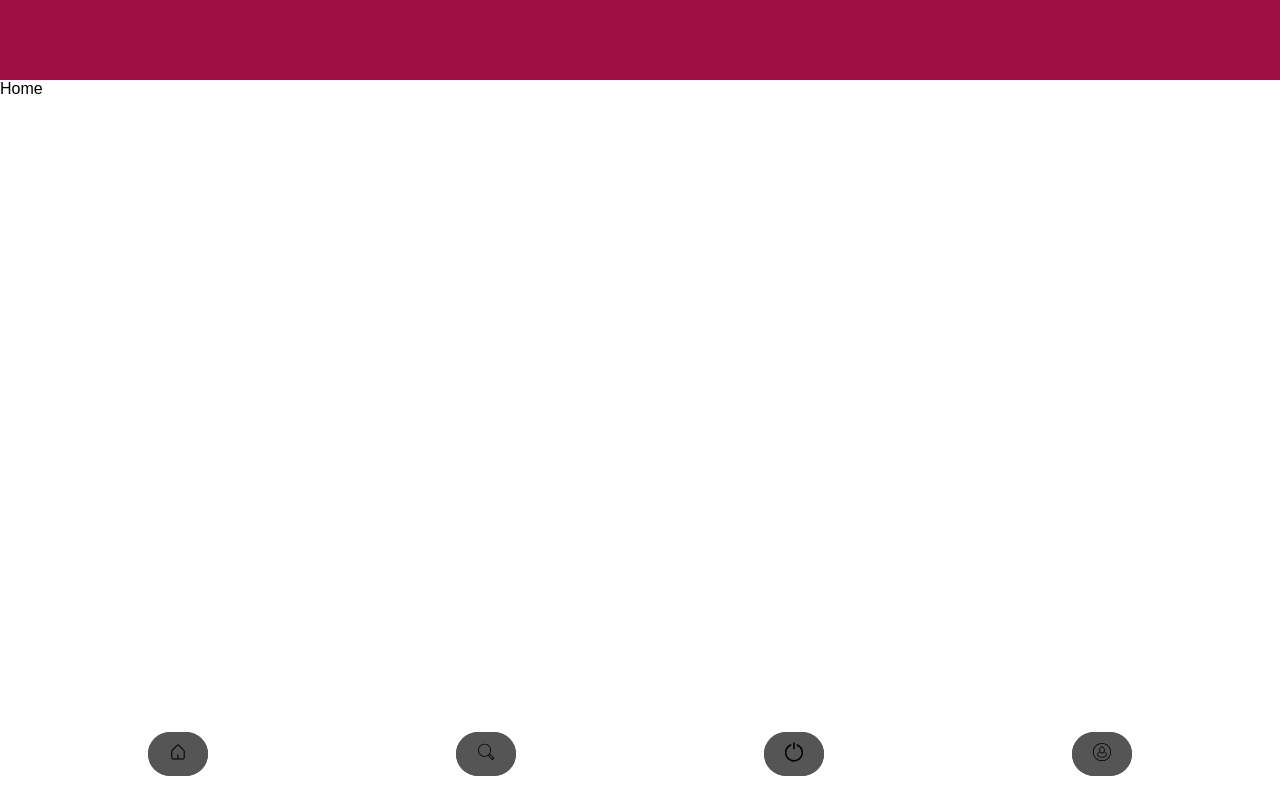
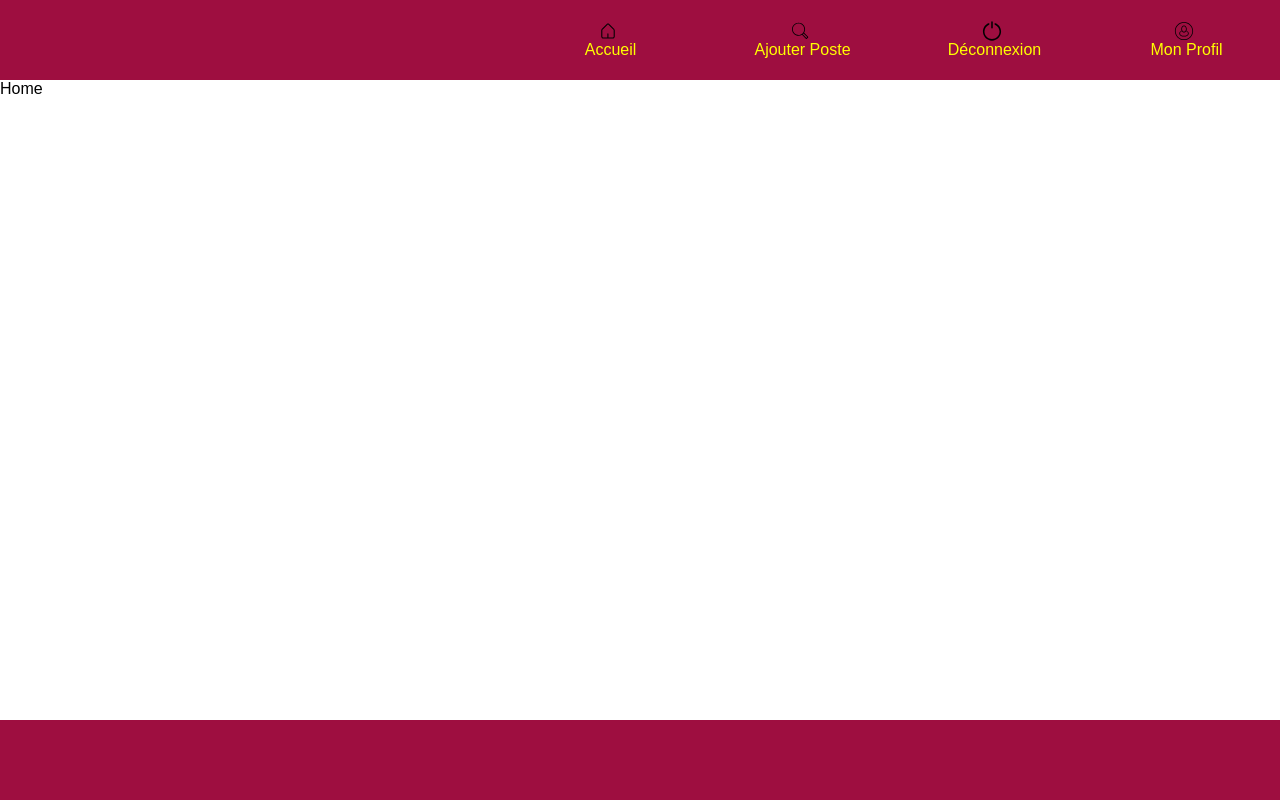
Before and after one commit to DamienCarrere/EVAL-reseau-social, a React (Vite) app: page / in a window 1280 px wide. Built offline with nearby package versions, Linux system fonts and the light colour scheme.

Commit message:
add navbar

```diff
--- a/components/Header&Footer/Footer.jsx
+++ b/components/Header&Footer/Footer.jsx
@@ -1,7 +1,11 @@
-export default function Header() {
+import NavBar from "../Navbar/NavBar";
+import "./Header&Footer.css";
+
+export default function Footer() {
 	return (
-		<header className="footer">
-			<p>© ClapiClap 2025, All Rights Reserved.</p>
-		</header>
+		<footer className="footer">
+			<NavBar />
+			<p id="footerText">© ClapiClap 2025, All Rights Reserved.</p>
+		</footer>
 	);
 }
--- /dev/null
+++ b/components/Header&Footer/Header&Footer.css
@@ -0,0 +1,21 @@
+.header {
+    width: 100%;
+    padding-top: 5rem;
+    background-color: #9e0e40;
+    color: #FFFFB8;
+    text-align: center;
+}
+
+.footer {
+    width: 100%;
+    padding-top: 5rem;
+    background-color: #9e0e40;
+    color: #FFFFB8;
+    text-align: center;
+    position: fixed;
+    bottom: 0;
+}
+
+#footerText {
+    display: none;
+}
--- a/components/Header&Footer/Header.jsx
+++ b/components/Header&Footer/Header.jsx
@@ -1,9 +1,5 @@
-import NavBar from "../Navbar/NavBar";
+import "./Header&Footer.css";
 
 export default function Header() {
-	return (
-		<header className="header">
-			<NavBar />
-		</header>
-	);
+	return <header className="header"></header>;
 }
--- a/components/Navbar/NavBar.jsx
+++ b/components/Navbar/NavBar.jsx
@@ -7,51 +7,35 @@ export default function NavBar() {
 			<ul className="navList">
 				<li className="navItem">
 					<Link to="/">
-						<svg
-							className="svg-icon"
-							viewBox="0 0 20 20"
-							height={20}
-							width={20}
-						>
+						<svg className="svg-icon" viewBox="0 0 20 20">
 							<path d="M15.971,7.708l-4.763-4.712c-0.644-0.644-1.769-0.642-2.41-0.002L3.99,7.755C3.98,7.764,3.972,7.773,3.962,7.783C3.511,8.179,3.253,8.74,3.253,9.338v6.07c0,1.146,0.932,2.078,2.078,2.078h9.338c1.146,0,2.078-0.932,2.078-2.078v-6.07c0-0.529-0.205-1.037-0.57-1.421C16.129,7.83,16.058,7.758,15.971,7.708z M15.68,15.408c0,0.559-0.453,1.012-1.011,1.012h-4.318c0.04-0.076,0.096-0.143,0.096-0.232v-3.311c0-0.295-0.239-0.533-0.533-0.533c-0.295,0-0.534,0.238-0.534,0.533v3.311c0,0.09,0.057,0.156,0.096,0.232H5.331c-0.557,0-1.01-0.453-1.01-1.012v-6.07c0-0.305,0.141-0.591,0.386-0.787c0.039-0.03,0.073-0.066,0.1-0.104L9.55,3.75c0.242-0.239,0.665-0.24,0.906,0.002l4.786,4.735c0.024,0.033,0.053,0.063,0.084,0.09c0.228,0.196,0.354,0.466,0.354,0.76V15.408z" />
 						</svg>
+						<p className="footerHide">Accueil</p>
 					</Link>
 				</li>
 				<li className="navItem">
 					<Link to="/search">
-						<svg
-							className="svg-icon"
-							viewBox="0 0 20 20"
-							height={20}
-							width={20}
-						>
+						<svg className="svg-icon" viewBox="0 0 20 20">
 							<path d="M18.125,15.804l-4.038-4.037c0.675-1.079,1.012-2.308,1.01-3.534C15.089,4.62,12.199,1.75,8.584,1.75C4.815,1.75,1.982,4.726,2,8.286c0.021,3.577,2.908,6.549,6.578,6.549c1.241,0,2.417-0.347,3.44-0.985l4.032,4.026c0.167,0.166,0.43,0.166,0.596,0l1.479-1.478C18.292,16.234,18.292,15.968,18.125,15.804 M8.578,13.99c-3.198,0-5.716-2.593-5.733-5.71c-0.017-3.084,2.438-5.686,5.74-5.686c3.197,0,5.625,2.493,5.64,5.624C14.242,11.548,11.621,13.99,8.578,13.99 M16.349,16.981l-3.637-3.635c0.131-0.11,0.721-0.695,0.876-0.884l3.642,3.639L16.349,16.981z" />
 						</svg>
+						<p className="footerHide">Ajouter Poste</p>
 					</Link>
 				</li>
 				<li className="navItem">
 					<Link to="/disconnect">
-						<svg
-							className="svg-icon"
-							viewBox="0 0 20 20"
-							height={20}
-							width={20}
-						>
+						<svg className="svg-icon" viewBox="0 0 20 20">
 							<path d="M13.53,2.238c-0.389-0.164-0.844,0.017-1.01,0.41c-0.166,0.391,0.018,0.845,0.411,1.01 c2.792,1.181,4.598,3.904,4.6,6.937c0,4.152-3.378,7.529-7.53,7.529c-4.151,0-7.529-3.377-7.529-7.529 C2.469,7.591,4.251,4.878,7.01,3.683C7.401,3.515,7.58,3.06,7.412,2.67c-0.17-0.392-0.624-0.571-1.014-0.402 c-3.325,1.44-5.472,4.708-5.47,8.327c0,5.002,4.069,9.071,9.071,9.071c5.003,0,9.073-4.07,9.073-9.071 C19.07,6.939,16.895,3.659,13.53,2.238z" />
 							<path d="M9.999,7.616c0.426,0,0.771-0.345,0.771-0.771v-5.74c0-0.426-0.345-0.771-0.771-0.771 c-0.427,0-0.771,0.345-0.771,0.771v5.74C9.228,7.271,9.573,7.616,9.999,7.616z" />
 						</svg>
+						<p className="footerHide">Déconnexion</p>
 					</Link>
 				</li>
 				<li className="navItem">
 					<Link to="/profile">
-						<svg
-							className="svg-icon"
-							viewBox="0 0 20 20"
-							height={20}
-							width={20}
-						>
+						<svg className="svg-icon" viewBox="0 0 20 20">
 							<path d="M12.443,9.672c0.203-0.496,0.329-1.052,0.329-1.652c0-1.969-1.241-3.565-2.772-3.565S7.228,6.051,7.228,8.02c0,0.599,0.126,1.156,0.33,1.652c-1.379,0.555-2.31,1.553-2.31,2.704c0,1.75,2.128,3.169,4.753,3.169c2.624,0,4.753-1.419,4.753-3.169C14.753,11.225,13.821,10.227,12.443,9.672z M10,5.247c1.094,0,1.98,1.242,1.98,2.773c0,1.531-0.887,2.772-1.98,2.772S8.02,9.551,8.02,8.02C8.02,6.489,8.906,5.247,10,5.247z M10,14.753c-2.187,0-3.96-1.063-3.96-2.377c0-0.854,0.757-1.596,1.885-2.015c0.508,0.745,1.245,1.224,2.076,1.224s1.567-0.479,2.076-1.224c1.127,0.418,1.885,1.162,1.885,2.015C13.961,13.689,12.188,14.753,10,14.753z M10,0.891c-5.031,0-9.109,4.079-9.109,9.109c0,5.031,4.079,9.109,9.109,9.109c5.031,0,9.109-4.078,9.109-9.109C19.109,4.969,15.031,0.891,10,0.891z M10,18.317c-4.593,0-8.317-3.725-8.317-8.317c0-4.593,3.724-8.317,8.317-8.317c4.593,0,8.317,3.724,8.317,8.317C18.317,14.593,14.593,18.317,10,18.317z" />
 						</svg>
+						<p className="footerHide">Mon Profil</p>
 					</Link>
 				</li>
 			</ul>
--- a/components/Navbar/Navbar.css
+++ b/components/Navbar/Navbar.css
@@ -1,33 +1,67 @@
 .navbar {
-    padding: 1.5em;
+    display: block;
+    height: 5rem;
     position: fixed;
     bottom: 0;
     left: 0;
     width: 100%;
     box-sizing: border-box;
-    background-color: transparent
 }
 
 .navList {
-    flex-direction: row;
-    justify-content: space-around;
     display: flex;
+    margin: 0;
+    padding: 0;
+    height: 100%;
     list-style: none;
-    align-items: center;
 }
 
-.navItem a {
-    display: inline-block;
-    padding: 10px 20px;
-    background-color: #555;
-    color: white;
+.navItem {
+    flex: 1;
+}
+
+a {
     text-decoration: none;
-    font-weight: bold;
-    border-radius: 25px;
+    display: flex;
+    justify-content: center;
+    align-items: center;
+    height: 100%;
     transition: all 0.3s ease;
 }
 
-.navItem a:hover {
+
+a:hover {
     background-color: #00bcd4;
     transform: scale(1.05);
 }
+
+.svg-icon {
+    height: 20px;
+    width: 20px;
+}
+
+.footerHide {
+    display: none;
+}
+
+@media (min-width: 790px) {
+    .navbar {
+        top: 0;
+        left: unset;
+        right: 0;
+        width: 60%;
+    }
+
+    a {
+        display: flex;
+        flex-direction: column;
+    }
+
+    .footerHide {
+        text-decoration: none;
+        color: #ffff00;
+        padding-left: 5px;
+        display: block;
+    }
+
+}
--- a/src/App.css
+++ b/src/App.css
@@ -4,11 +4,3 @@
 	box-sizing: border-box;
 	font-family: Arial, sans-serif;
 }
-
-.header {
-	width: 100%;
-	padding: 1rem 0 4rem 0;
-	background-color: #9e0e40;
-	color: #FFFFB8;
-	text-align: center;
-}
--- a/src/App.jsx
+++ b/src/App.jsx
@@ -1,6 +1,6 @@
 import { BrowserRouter, Route, Routes } from "react-router-dom";
 import Header from "../components/Header&Footer/Header";
-import NavBar from "../components/Navbar/NavBar";
+import Footer from "../components/Header&Footer/Footer";
 import "./App.css";
 
 function App() {
@@ -8,7 +8,8 @@ function App() {
 		<>
 			<BrowserRouter>
 				<Header />
-				<NavBar />
+				<main></main>
+				<Footer />
 				<Routes>
 					<Route path="/" element={"Home"} />
 					<Route path="/search" element={"Search"} />
```
